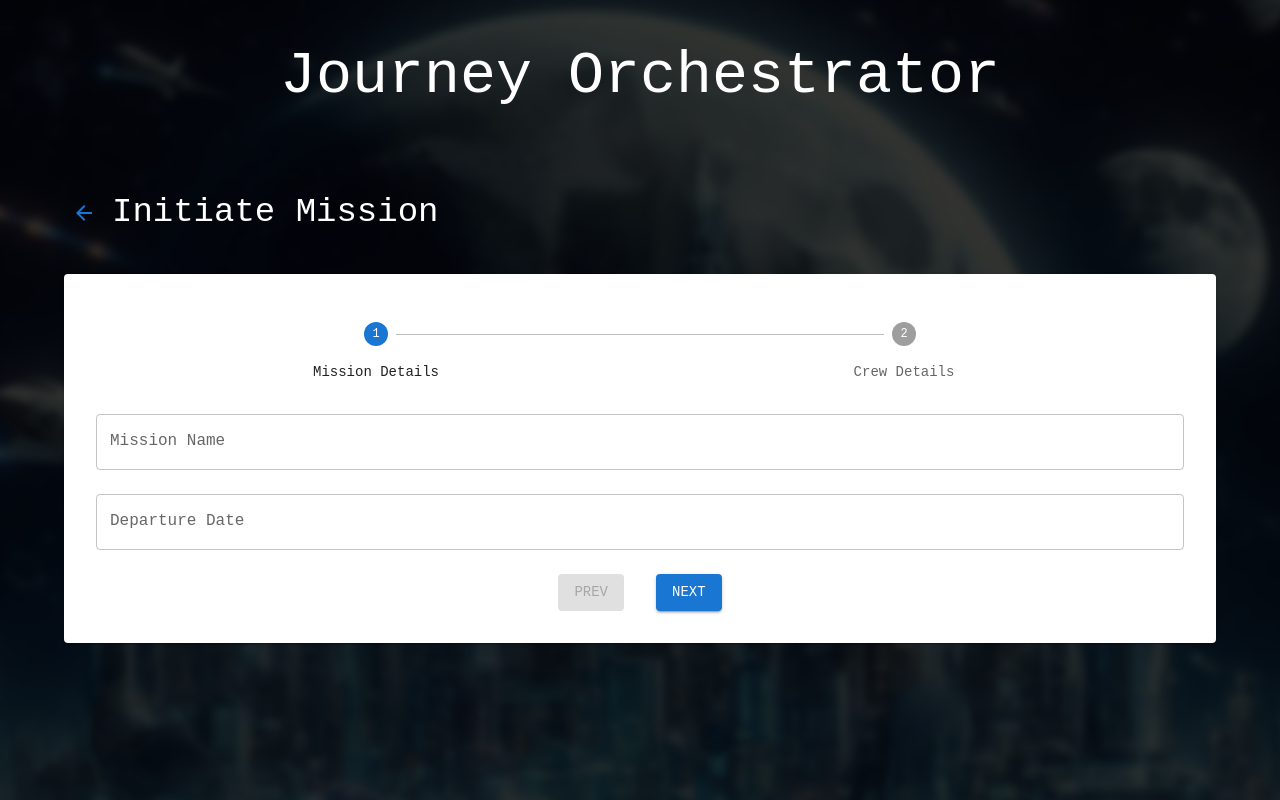
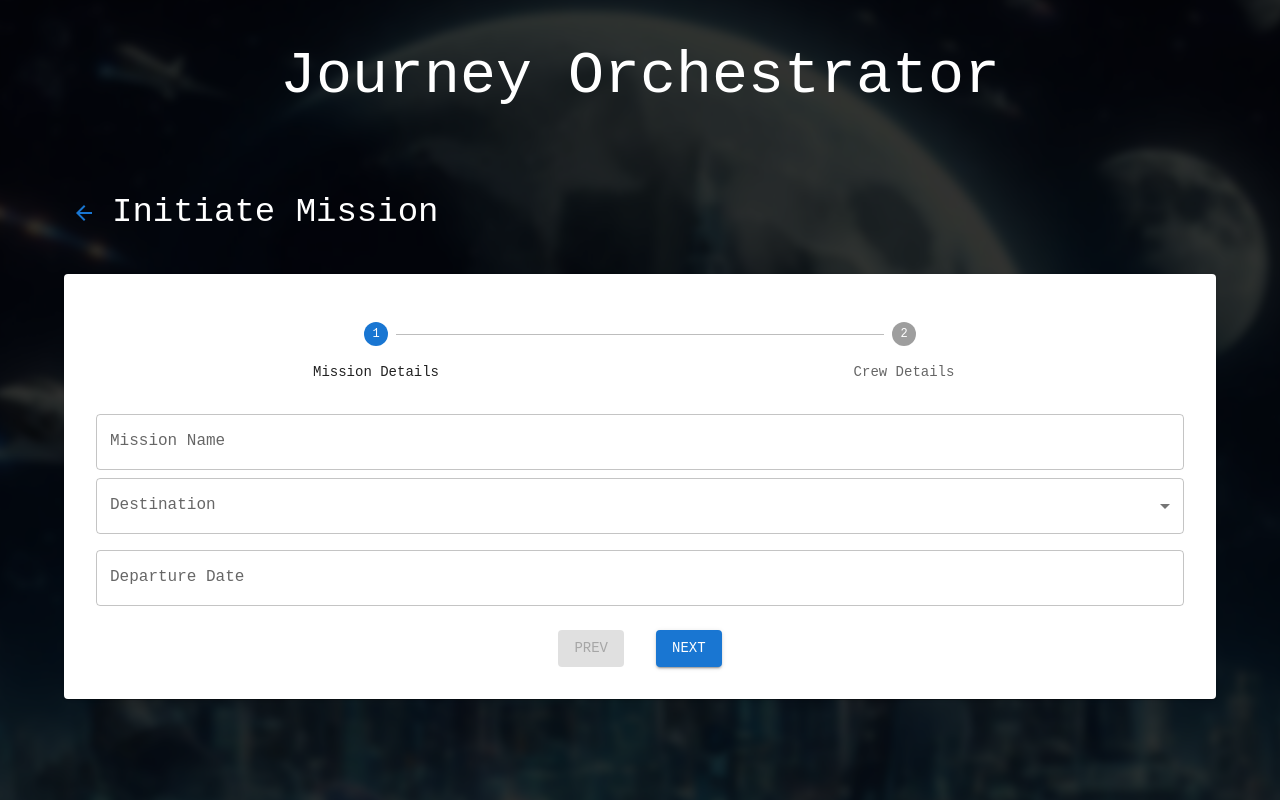
Before and after one commit to Ahmed-AMA-Shalaby/Journey-Orchestrator, a React (Vite) app: page /missions/1 in a window 1280 px wide. Built offline with nearby package versions, Linux system fonts and the light colour scheme.

Commit message:
feat: Add destination field

```diff
--- /dev/null
+++ b/src/assets/Destinations.json
@@ -0,0 +1 @@
+["Mars Alpha-110", "Mars Alpha-116", "Mars Alpha-220", "Mars Alpha-224"]
--- a/src/components/MissionDetailsManagement/CrewDetailsStep/index.tsx
+++ b/src/components/MissionDetailsManagement/CrewDetailsStep/index.tsx
@@ -122,7 +122,9 @@ const CrewDetailsStep: React.FC<CrewDetailsStepProps> = ({ control, errors, getV
                   ))}
                 </Select>
                 {errors.engineers?.[index]?.job && (
-                  <Typography color='error'>{errors.engineers?.[index]?.job?.message}</Typography>
+                  <Typography color='error' sx={{ fontSize: '0.75rem', mt: '3px', ml: '14px' }}>
+                    {errors.engineers?.[index]?.job?.message}
+                  </Typography>
                 )}
               </FormControl>
             )}
@@ -216,7 +218,7 @@ const CrewDetailsStep: React.FC<CrewDetailsStepProps> = ({ control, errors, getV
         </Box>
       ))}
       {getValues('passengers').length === 0 && errors.passengers && (
-        <Typography color='error' sx={{ fontSize: '0.75rem' }}>
+        <Typography color='error' sx={{ fontSize: '0.75rem', mt: '3px', ml: '14px' }}>
           {errors.passengers.message || errors.passengers.root?.message}
         </Typography>
       )}
--- a/src/components/MissionDetailsManagement/CrewDetailsStep/schema.ts
+++ b/src/components/MissionDetailsManagement/CrewDetailsStep/schema.ts
@@ -18,7 +18,7 @@ export const crewSchema = z.object({
           message: 'Experience must be a positive number',
         }),
         job: z.enum(engineerJobs as [string, ...string[]], {
-          errorMap: () => ({ message: 'Invalid job' }),
+          errorMap: () => ({ message: `Engineer's job is required` }),
         }),
       }),
     )
--- a/src/components/MissionDetailsManagement/MissionDetailsStep/index.tsx
+++ b/src/components/MissionDetailsManagement/MissionDetailsStep/index.tsx
@@ -1,7 +1,8 @@
-import { Box, Button, TextField } from '@mui/material';
+import { Box, Button, FormControl, InputLabel, MenuItem, Select, TextField, Typography } from '@mui/material';
 import { DatePicker, pickersCalendarHeaderClasses } from '@mui/x-date-pickers';
 import { Control, Controller, FieldErrors } from 'react-hook-form';
 
+import destinations from '@/assets/Destinations.json';
 import { MissionForm } from '@/components/MissionDetailsManagement/schema';
 
 interface MissionDetailsStepProps {
@@ -26,6 +27,28 @@ const MissionDetailsStep: React.FC<MissionDetailsStepProps> = ({ control, errors
             error={!!errors.missionName}
             helperText={errors.missionName?.message}
           />
+        )}
+      />
+
+      <Controller
+        name={'missionDestination'}
+        control={control}
+        render={({ field }) => (
+          <FormControl fullWidth margin='none'>
+            <InputLabel>Destination</InputLabel>
+            <Select {...field} label='Destination' error={!!errors.missionDestination}>
+              {destinations.map((destination) => (
+                <MenuItem key={destination} value={destination}>
+                  {destination}
+                </MenuItem>
+              ))}
+            </Select>
+            {errors.missionDestination && (
+              <Typography color='error' sx={{ fontSize: '0.75rem', mt: '3px', ml: '14px' }}>
+                {errors.missionDestination.message}
+              </Typography>
+            )}
+          </FormControl>
         )}
       />
 
--- a/src/components/MissionDetailsManagement/MissionDetailsStep/schema.ts
+++ b/src/components/MissionDetailsManagement/MissionDetailsStep/schema.ts
@@ -1,11 +1,16 @@
 import dayjs, { Dayjs } from 'dayjs';
 import { z } from 'zod';
+
+import destinations from '@/assets/Destinations.json';
 
 export const missionSchema = z.object({
   missionName: z
     .string()
     .min(1, { message: 'Mission name is required' })
     .max(20, { message: 'Name cannot exceed 20 characters' }),
+  missionDestination: z.enum(destinations as [string, ...string[]], {
+    errorMap: () => ({ message: 'Mission destination is required' }),
+  }),
   departureDate: z
     .custom<Dayjs | null>()
     .refine((date) => date instanceof dayjs && !isNaN(date.millisecond()), {
--- a/src/components/MissionDetailsManagement/index.tsx
+++ b/src/components/MissionDetailsManagement/index.tsx
@@ -27,6 +27,7 @@ const MissionDetailsManagement: React.FC = () => {
   const initializeForm = (selectedMission: Mission): MissionForm => {
     return {
       missionName: selectedMission.name,
+      missionDestination: selectedMission.destination,
       departureDate: dayjs(selectedMission.departureDate),
       pilotExperience: `${selectedMission.crewMembers.find((crewMember) => crewMember.type === 'Pilot')?.experience}`,
       engineers: [
@@ -55,6 +56,7 @@ const MissionDetailsManagement: React.FC = () => {
     resolver: zodResolver(currentSchema),
     defaultValues: {
       missionName: '',
+      missionDestination: '',
       departureDate: null,
       pilotExperience: '',
       engineers: [{ experience: '', job: '' }],
@@ -78,6 +80,7 @@ const MissionDetailsManagement: React.FC = () => {
       const mission: Mission = {
         id: selectedMission?.id || Math.floor(Math.random() * 10000),
         name: data.missionName,
+        destination: data.missionDestination,
         departureDate: (data.departureDate || dayjs()).toISOString(),
         crewMembers: [
           { type: 'Pilot', experience: +data.pilotExperience },
--- a/src/components/MissionsTable/index.tsx
+++ b/src/components/MissionsTable/index.tsx
@@ -63,6 +63,8 @@ const MissionList: React.FC = () => {
           <TableRow>
             <TableCell>Name</TableCell>
 
+            <TableCell>Destination</TableCell>
+
             <TableCell>Members</TableCell>
 
             <TableCell align='right'>Departure</TableCell>
@@ -72,9 +74,11 @@ const MissionList: React.FC = () => {
         </TableHead>
 
         <TableBody>
-          {missions.map(({ id, name, crewMembers, departureDate }) => (
+          {missions.map(({ id, name, destination, crewMembers, departureDate }) => (
             <TableRow key={id}>
               <TableCell sx={{ textOverflow: 'ellipsis', overflow: 'hidden' }}>{name}</TableCell>
+
+              <TableCell sx={{ textOverflow: 'ellipsis', overflow: 'hidden' }}>{destination}</TableCell>
 
               <TableCell>
                 <Box sx={{ display: 'flex', alignItems: 'center', gap: 1 }}>
--- a/src/models/types/mission.type.ts
+++ b/src/models/types/mission.type.ts
@@ -3,6 +3,7 @@ import { CrewMember } from '@/models/types/crewMember.type';
 export type Mission = {
   id: number;
   name: string;
+  destination: string;
   departureDate: string;
   crewMembers: CrewMember[];
 };
```
